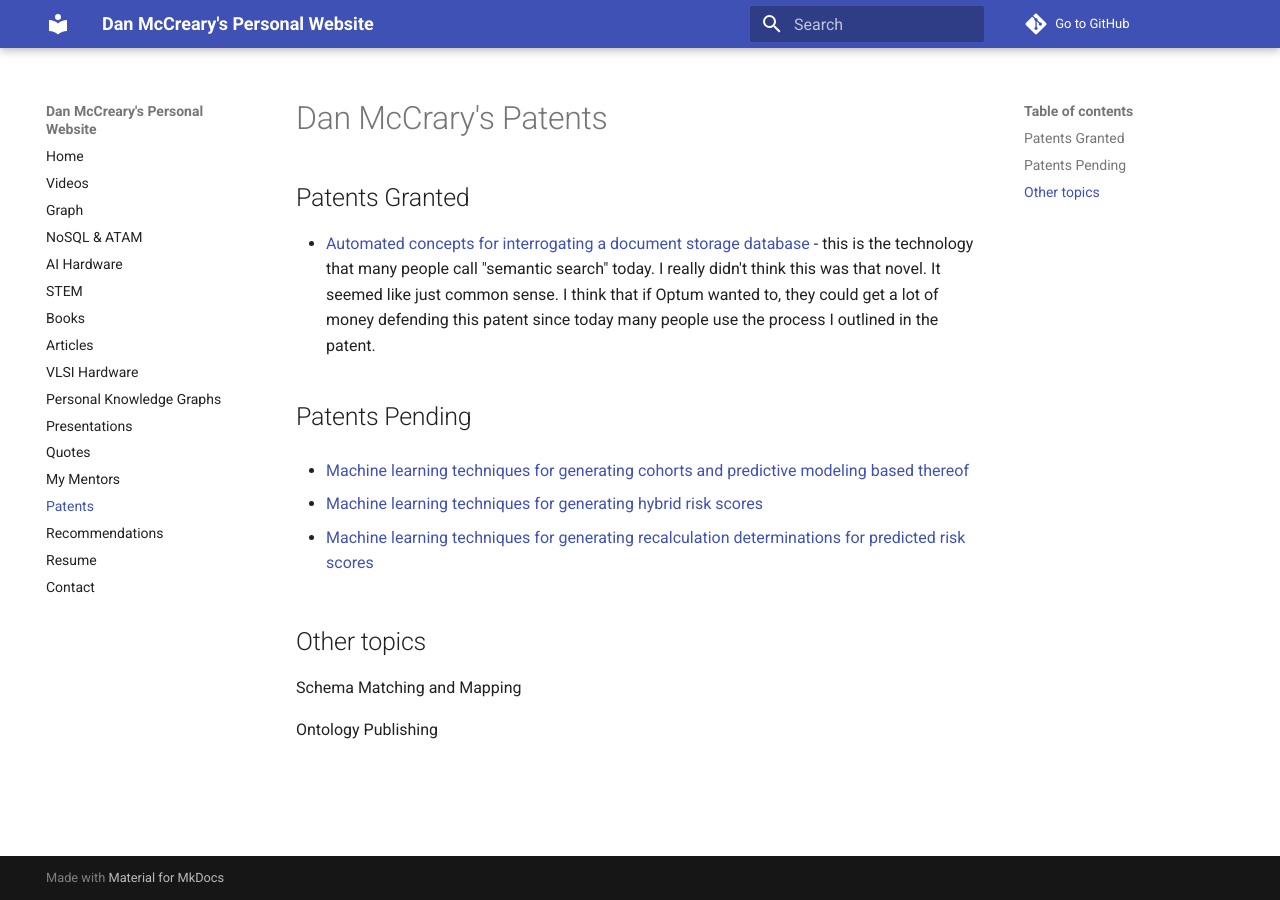
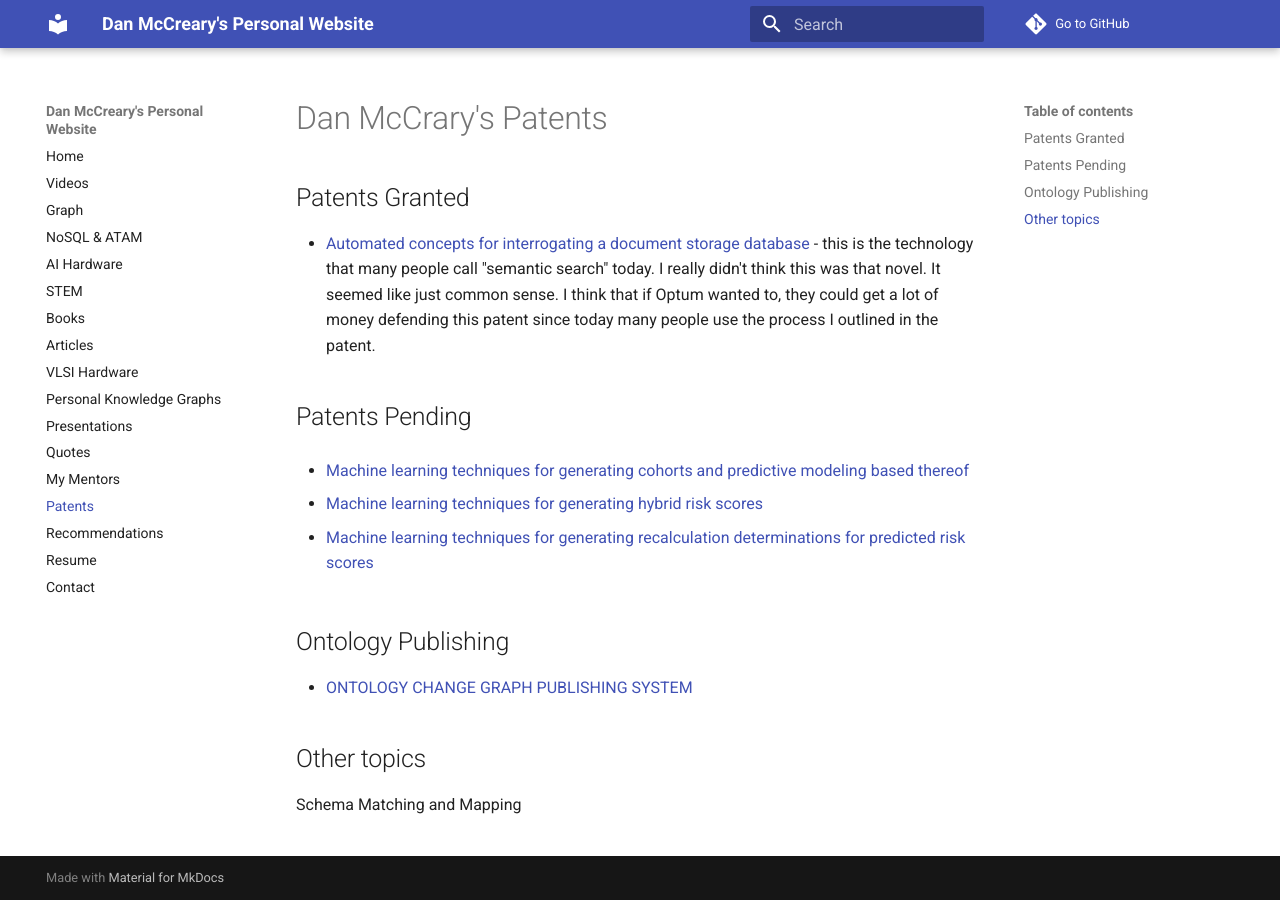
Before and after one commit to dmccreary/dmccreary, an MkDocs documentation site: the page built from docs/patents.md, in a window 1280 px wide. Built offline with MkDocs 1.6.1 and Material for MkDocs 9.7.7, drawn with Linux system fonts in a browser that asks for light colours; comment, search, counter and statistics services are not loaded.

Commit message:
updating content

```diff
--- a/docs/patents.md
+++ b/docs/patents.md
@@ -15,8 +15,8 @@ I think that if Optum wanted to, they could get a lot of money defending this pa
 
 * [Machine learning techniques for generating recalculation determinations for predicted risk scores](https://patents.google.com/patent/US20220327404A1/en?q=(Daniel+George+McCreary))
 
+## Ontology Publishing
+* [ONTOLOGY CHANGE GRAPH PUBLISHING SYSTEM](https://trea.com/information/ontology-change-graph-publishing-system/patentapplication/a298416e-c85d-4959-9ca9-5ea875069a8e)
 ## Other topics
 
 Schema Matching and Mapping
-
-Ontology Publishing
```
Also changed, not shown: 15 other files.
